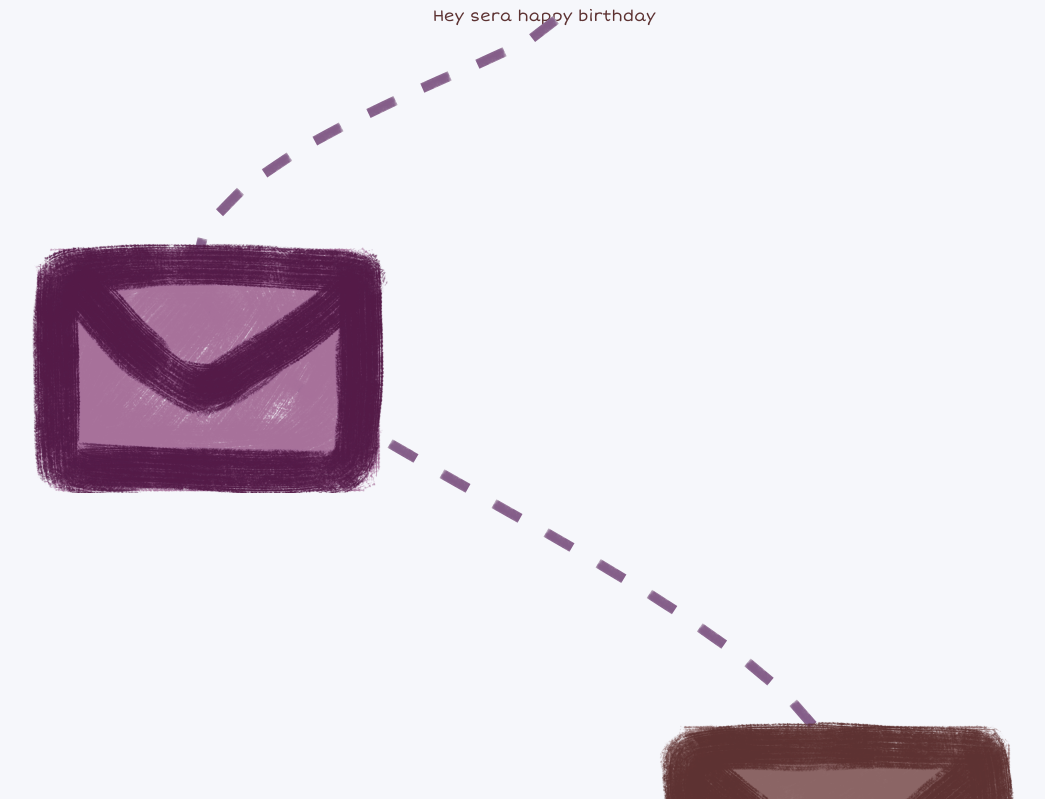
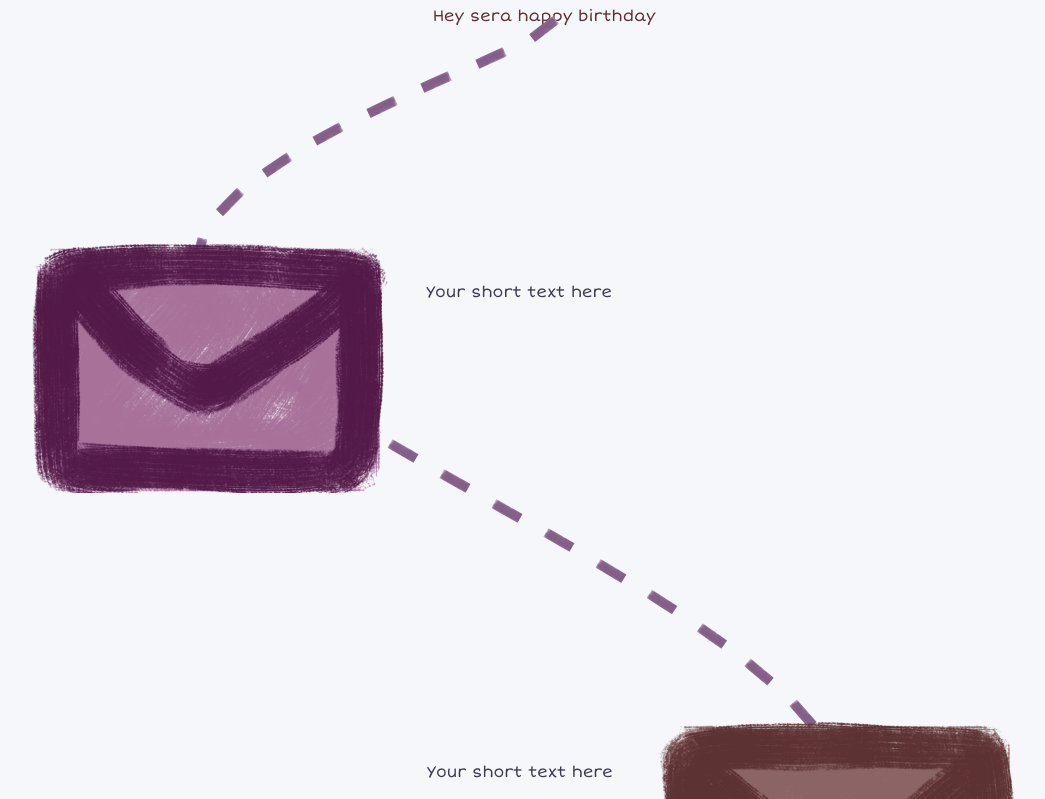
Before and after one commit to EnDpim/happyborbdaysera, a plain HTML site: page index.html in a window 1280 px wide. Shown: the part 153-952 px from the top of the page, without its empty margins (96-1141 px from the left). Drawn offline with Linux system fonts and the light colour scheme.

Commit message:
added text per box

```diff
--- a/css/style.css
+++ b/css/style.css
@@ -1,8 +1,8 @@
 /* ---------- Basics ---------- */
 @font-face {
-  font-family: "MyFont";
-  src: url("../assets/fonts/ShortStack-Regular.ttf") format("truetype");
-  font-display: swap;
+    font-family: "MyFont";
+    src: url("../assets/fonts/ShortStack-Regular.ttf") format("truetype");
+    font-display: swap;
 }
 
 * {
@@ -182,6 +182,33 @@ img {
     transform: translateX(-4px);
 }
 
+/* ---------- Text beside each envelope ---------- */
+.note {
+    position: absolute;
+    top: 50%;
+    /* vertically centered on the envelope */
+    transform: translateY(-50%);
+    width: 200px;
+    /* how wide the text block can be */
+    font-size: 1rem;
+    line-height: 1.35;
+    color: #3a3b55;
+}
+
+/* Left-hand envelopes (1st, 3rd, 5th...): text goes on the RIGHT */
+.tile:nth-of-type(odd) .note {
+    left: 100%;
+    margin-left: 1.5rem;
+    text-align: left;
+}
+
+/* Right-hand envelopes (2nd, 4th, 6th...): text goes on the LEFT */
+.tile:nth-of-type(even) .note {
+    right: 100%;
+    margin-right: 1.5rem;
+    text-align: right;
+}
+
 @keyframes page-in {
     from {
         opacity: 0;
--- a/index.html
+++ b/index.html
@@ -26,16 +26,19 @@
         <a class="tile" href="page-1.html">
             <img class="img-default" src="assets/images/tile1-normal.png" alt="">
             <img class="img-hover" src="assets/images/tile1-hover.png" alt="">
+            <span class="note">Your short text here</span>
         </a>
 
         <a class="tile" href="page-2.html">
             <img class="img-default" src="assets/images/tile2-normal.png" alt="">
             <img class="img-hover" src="assets/images/tile2-hover.png" alt="">
+            <span class="note">Your short text here</span>
         </a>
 
         <a class="tile" href="page-3.html">
             <img class="img-default" src="assets/images/tile3-normal.png" alt="">
             <img class="img-hover" src="assets/images/tile3-hover.png" alt="">
+            <span class="note">Your short text here</span>
         </a>
 
     </main>
```
